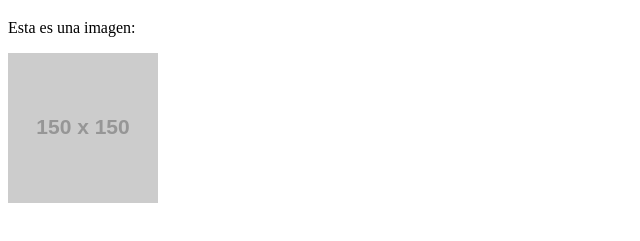
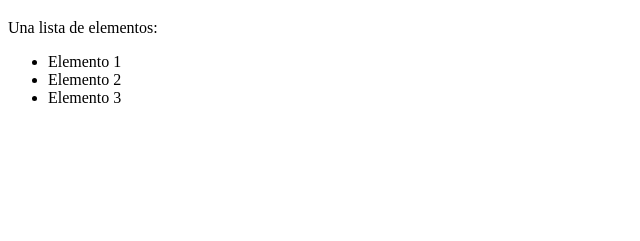
Before and after one commit to PRivasA/TareaSistemasOperativos, a plain HTML site: page index.html in a window 1280 px wide. Shown: the part 61-302 px from the top of the page, without its empty margins (0-640 px from the left). Drawn offline with Linux system fonts and the light colour scheme; placeholder pictures from the web are drawn by us.

Commit message:
Version 4
Se cambio a la version 4

```diff
--- a/index.html
+++ b/index.html
@@ -1,11 +1,15 @@
 <!DOCTYPE html>
 <html>
 <head>
-    <title>Versión 3: Imágenes</title>
+    <title>Versión 4: Listas</title>
 </head>
 <body>
     <h1>Hola, Mundo!</h1>
-    <p>Esta es una imagen:</p>
-    <img src="https://via.placeholder.com/150" alt="Ejemplo de imagen">
+    <p>Una lista de elementos:</p>
+    <ul>
+        <li>Elemento 1</li>
+        <li>Elemento 2</li>
+        <li>Elemento 3</li>
+    </ul>
 </body>
 </html>
```
